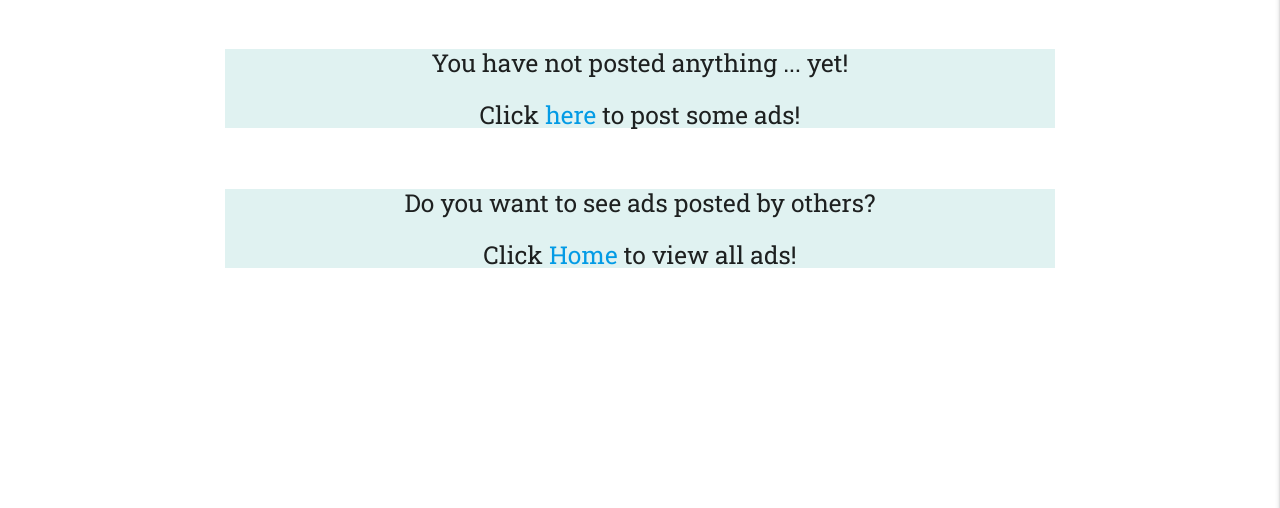
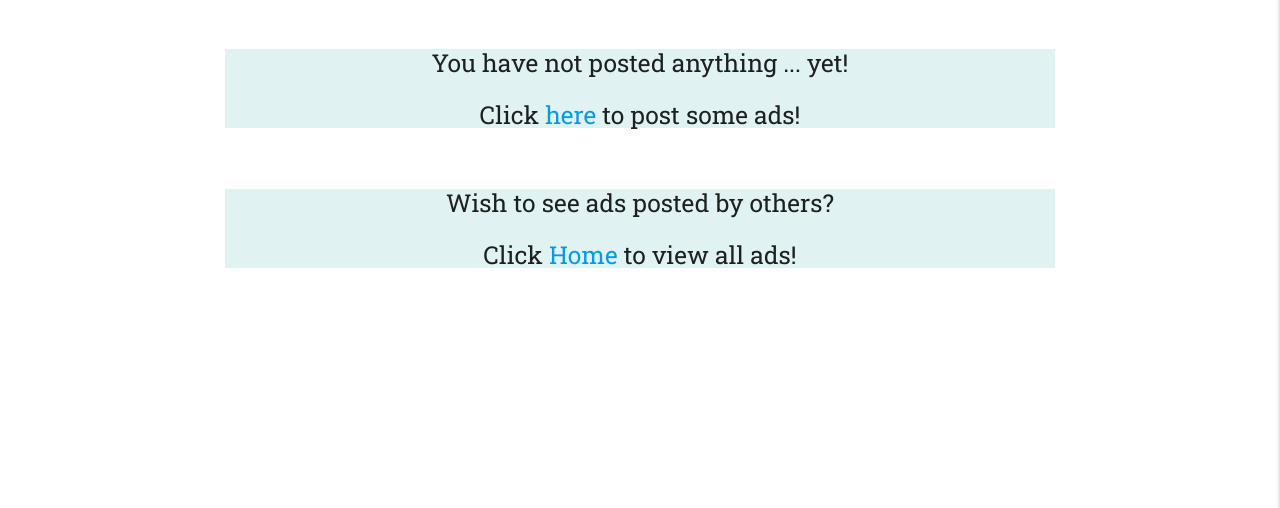
Before and after one commit to Kiran6248/MS3-bazaar, a Flask app: template templates/profile.html in a window 1280 px wide. Shown: the part 146-654 px from the top of the page. Run offline with Flask 2, Linux system fonts and the light colour scheme; the template is opened without the code that fills it, so the values that code supplies are empty; some libraries are stand-ins or nearby versions.

Commit message:
Add Comments to all pages

```diff
--- a/app.py
+++ b/app.py
@@ -137,6 +137,7 @@ def post_ad():
 
 @app.route("/edit_ad/<ad_id>", methods=["GET", "POST"])
 def edit_ad(ad_id):
+    # Defensive code to prevent user to edit another's code
     ad = mongo.db.ads.find_one({"_id": ObjectId(ad_id)})
     if ad.get("posted_by") != session.get("user", ""):
         return redirect(url_for("get_ads"))
@@ -168,6 +169,7 @@ def edit_ad(ad_id):
 
 @app.route("/delete_ad/<ad_id>")
 def delete_ad(ad_id):
+    # Defensive code to prevent user to delete another's code
     ad = mongo.db.ads.find_one({"_id": ObjectId(ad_id)})
     if ad.get("posted_by") != session.get("user", ""):
         return redirect(url_for("get_ads"))
--- a/static/js/script.js
+++ b/static/js/script.js
@@ -1,9 +1,13 @@
 $(document).ready(function(){
+    // Materialize initialization
     $(".sidenav").sidenav({edge: "right"});
     $('.tooltipped').tooltip();
      $('select').formSelect();
      $('.modal').modal();
 
+
+    // Adds validation to Materialize select fields
+    // Code Institute
     validateMaterializeSelect();
     function validateMaterializeSelect() {
         let classValid = { "border-bottom": "1px solid #4caf50", "box-shadow": "0 1px 0 0 #4caf50" };
@@ -33,7 +37,7 @@ $(document).ready(function(){
     }
   });
 
-// -------------------------------------------------------------------- footer copyright
+//  footer copyright
 function copyrightYear() {
     var d = new Date();
     var y = d.getFullYear();
--- a/static/js/sendEmail.js
+++ b/static/js/sendEmail.js
@@ -1,3 +1,6 @@
+//Javascript code to send email through emailjs.init
+//The JS code for this section is referred from my Milestone 2 project
+
 var emailjs;
 function sendMail(contactForm){
     emailjs.send("gmail","bazaar",{
--- a/templates/profile.html
+++ b/templates/profile.html
@@ -59,7 +59,6 @@
                                                 data-position="right" data-tooltip="SOLD!">
                                                 <span class="new badge red " data-badge-caption="">SOLD</span></i>
                                         {% endif %}
-
                                     </div>
                                 </div>
                             </div>
@@ -82,19 +81,16 @@
         </div>
     {% endif %}
 
+    <!--Link to Home page-->
     <div class="row">
         <div class="col s12 m8 offset-m2">
             <div class=" teal lighten-5">
                 <h5 class="center-align teal-text-text-darken-4">
-                        Do you want to see ads posted by others?
+                    Wish to see ads posted by others?
                     <p>Click <a href="{{ url_for('get_ads') }}">Home</a> to view all ads!</p>
                 </h5>
             </div>
         </div>
     </div>
 
-
-
-
-
 {% endblock %}
--- a/templates/view_ad.html
+++ b/templates/view_ad.html
@@ -92,6 +92,7 @@
         </div>
     </div>
 
+    <!--conditional statement-->
     <div class="container">
         <div class="row center valign">
             <div class=" card col s12 m6 offset-m3 l6 offset-l3 z-depth-3 waves-effect waves-block waves-light card teal lighten-5">
@@ -108,8 +109,7 @@
         </div>
     </div>
 
-
-    <!--delete modal-->
+   <!--delete modal-->
     <div id="{{ ad._id }}" class="modal">
         <div class="modal-content">
             <h4>Confirm Deletion</h4>
```
Lines whose indentation alone changed are shown as unchanged.
